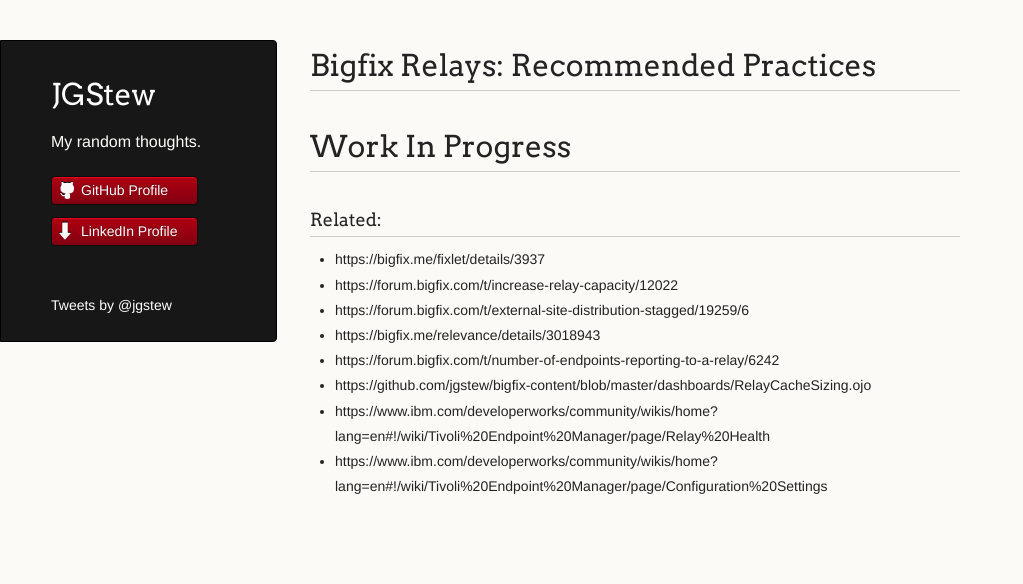
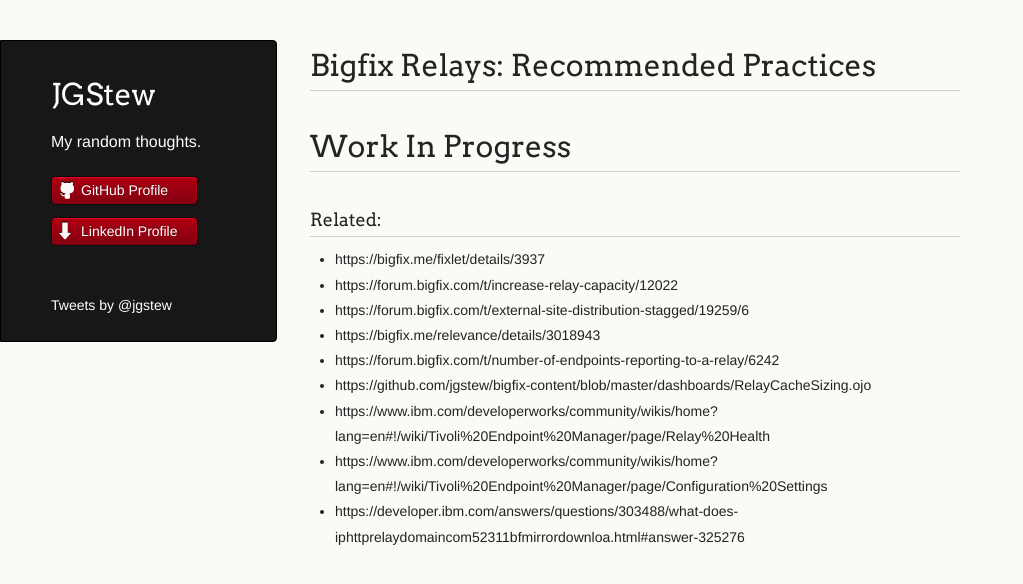
Before and after one commit to jgstew/jgstew.github.io, a Jekyll site: the page built from _posts/2016-12-02-BigFix-Relays:-Recommended-Practices.md, in a window 1280 px wide. Shown: the top 584 px of the page, without its empty margins (0-1023 px from the left). Built offline with Jekyll 4.4.1, drawn with Linux system fonts in a browser that asks for light colours; comment, search, counter and statistics services are not loaded; part of the change alters nothing that is shown.

Commit message:
Update 2016-12-02-BigFix-Relays:-Recommended-Practices.md

```diff
--- a/_posts/2016-12-02-BigFix-Relays:-Recommended-Practices.md
+++ b/_posts/2016-12-02-BigFix-Relays:-Recommended-Practices.md
@@ -10,3 +10,4 @@
 - https://github.com/jgstew/bigfix-content/blob/master/dashboards/RelayCacheSizing.ojo
 - https://www.ibm.com/developerworks/community/wikis/home?lang=en#!/wiki/Tivoli%20Endpoint%20Manager/page/Relay%20Health
 - https://www.ibm.com/developerworks/community/wikis/home?lang=en#!/wiki/Tivoli%20Endpoint%20Manager/page/Configuration%20Settings
+- https://developer.ibm.com/answers/questions/303488/what-does-iphttprelaydomaincom52311bfmirrordownloa.html#answer-325276
```
